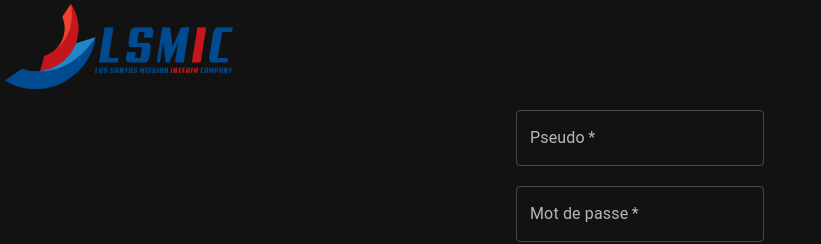
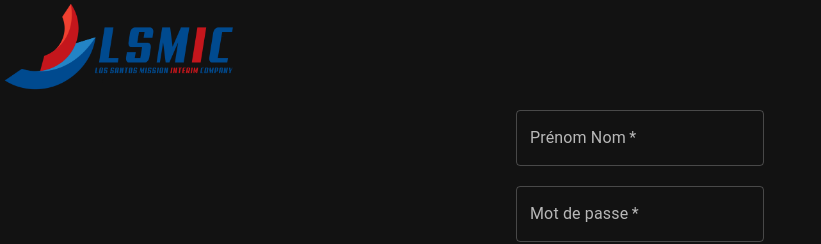
Before and after one commit to Sumsun93/LSMIC, a React (Create React App) app: page /login in a window 1280 px wide. Shown: the top 244 px of the page, without its empty margins (0-821 px from the left). Built offline with nearby package versions, Linux system fonts and the light colour scheme.

Commit message:
Change username field label

```diff
--- a/src/Dashboard/User.tsx
+++ b/src/Dashboard/User.tsx
@@ -111,7 +111,7 @@ const User = () => {
                     </StyledDeactiveBadge>
                 )}
                 <Box sx={{ display: 'flex', flexDirection: 'column', justifyContent: 'center', alignItems: 'center' }}>
-                    <TextField sx={{ margin: '10px 0' }} label={"Pseudo"} value={username} onChange={(evt) => setUsername(evt.target.value)} />
+                    <TextField sx={{ margin: '10px 0' }} label={"Prénom Nom"} value={username} onChange={(evt) => setUsername(evt.target.value)} />
                     <TextField sx={{ margin: '10px 0' }} label={"Numéro de téléphone"} value={phone} onChange={(evt) => setPhone(evt.target.value)} />
                     <TextField sx={{ margin: '10px 0' }} label={"Compte bancaire"} value={bank} onChange={(evt) => setBank(evt.target.value)} />
                     <Button disabled={saveDisabled} onClick={handleSave}>Sauvegarder</Button>
--- a/src/Login/index.tsx
+++ b/src/Login/index.tsx
@@ -84,7 +84,7 @@ const Login = () => {
         <>
           <TextField
             required
-            label={"Pseudo"}
+            label={"Prénom Nom"}
             id={"username"}
             sx={{ margin: '10px 0' }}
             value={signInData.username}
@@ -104,7 +104,7 @@ const Login = () => {
         <>
           <TextField
             required
-            label={"Pseudo"}
+            label={"Prénom Nom"}
             id={"username"}
             sx={{ margin: '10px 0' }}
             value={signUpData.username}
```
